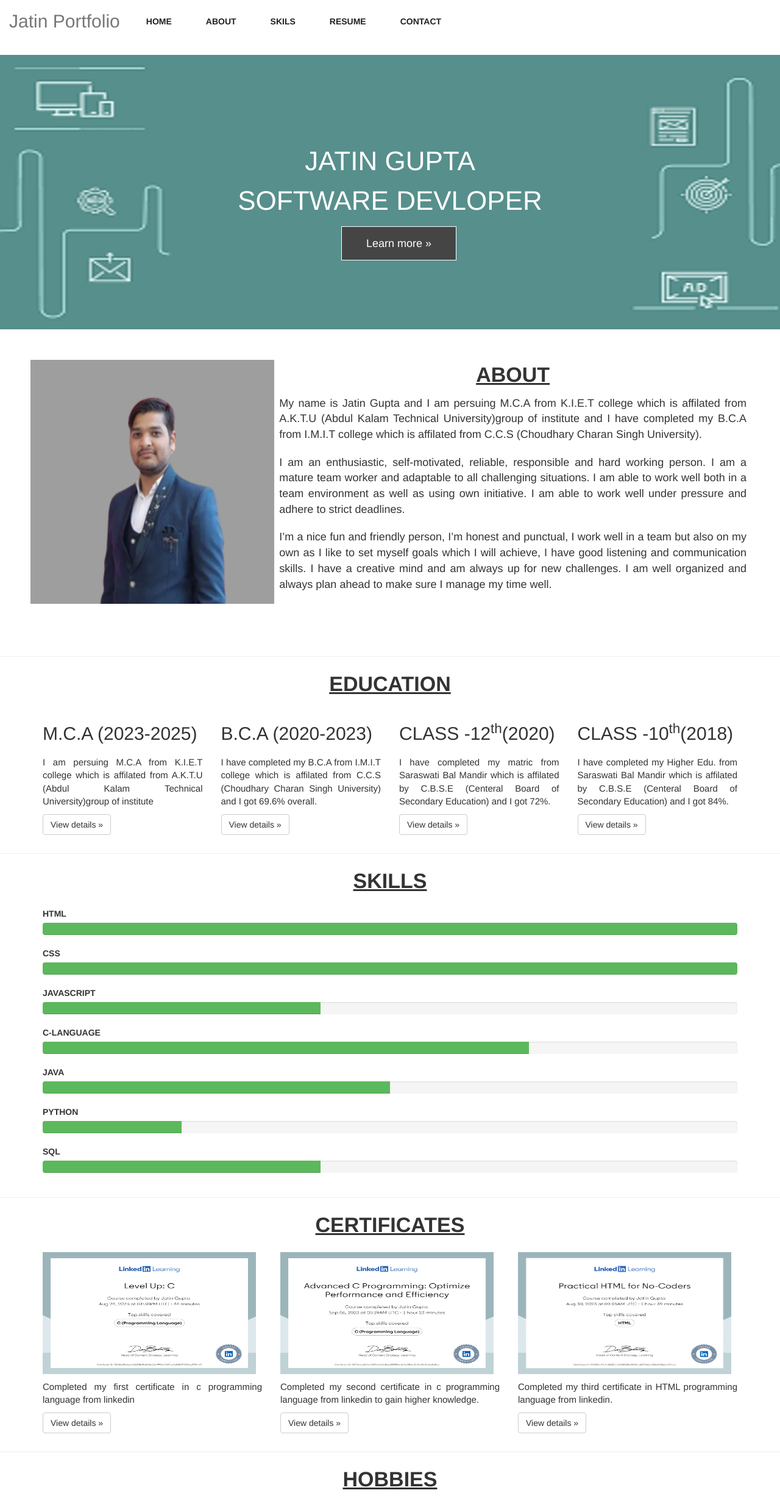
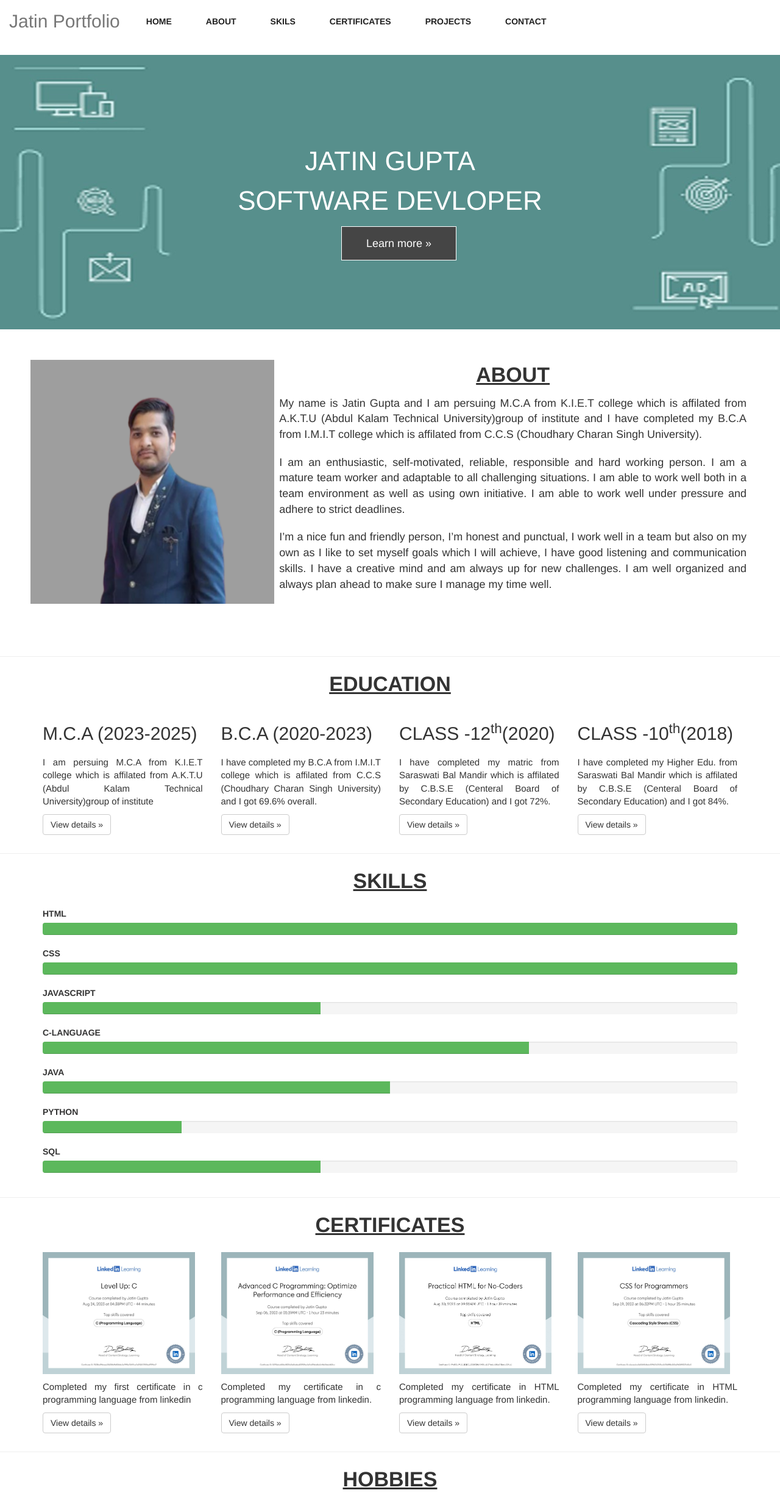
Before and after one commit to Jatin2753/jatin2753.github.io, a plain HTML site: page proper_portfolio/public_html/index.html in a window 1280 px wide. Shown: the top 2466 px of the page at 61% size. Drawn offline with nearby package versions, Linux system fonts and the light colour scheme.

Commit message:
proper portfolio
proper portfolio

```diff
--- a/proper_portfolio/public_html/index.html
+++ b/proper_portfolio/public_html/index.html
@@ -26,10 +26,11 @@
                 <div id="navbar" class="navbar-collapse collapse">
                     <ul class="nav navbar-nav">
                         <li ><a href="#">Home</a></li>
-                        <li><a href="#">About</a></li>
-                        <li ><a href="#">skils</a></li>
-                        <li><a href="#">Resume</a></li>
-                        <li><a href="#">contact</a></li>
+                        <li><a href="#about">About</a></li>
+                        <li ><a href="#skils">Skils</a></li>
+                        <li><a href="#certificates">Certificates</a></li>
+                        <li><a href="#projects">projects</a></li>
+                        <li><a href="#contact">contact</a></li>
 
                         <!--
                          <li class="dropdown">
@@ -59,6 +60,7 @@
             <p><a class="btn btn-primary btn-lg btn-dark" href="#" role="button">Learn more &raquo;</a></p>
         </div>
         <div class="about">
+            <a name="about"></a>
             <div class="row">
                 <div class="col-lg-4" > <img src="images/jatin.png" alt=""height="400px;" width="400px";/></div>
                 <div class="col-lg-8 heading" ><u><b>ABOUT</b></u>
@@ -78,6 +80,7 @@
             </div>
         </div>
         <hr>
+
 
         <div class="container">
             <div class="heading"><u><b>EDUCATION</b></u></div>
@@ -114,6 +117,7 @@
         <hr>
 
         <div class="container">
+            <a name="skils"></a>
             <div class="heading"><u><b>SKILLS</b></u></div>
             <div class="row">
                 <div class="col-md-12">
@@ -172,23 +176,30 @@
 
         <hr>
         <div class="container">
+            <a name="certificates"></a>
             <div class="heading"><u><b>CERTIFICATES</b></u></div>
             <div class="row">
-                <div class="col-md-4">
+                <div class="col-md-3">
 
-                    <img src="images/jatin c certificate.jpeg" alt="" height="200px;"width="350px;"/>
+                    <img src="images/jatin c certificate.jpeg" alt="" height="200px;"width="250px;"/>
                     <p class="para-2">Completed my first certificate in c programming language from linkedin</p>
 
                     <p><a class="btn btn-default" href="https://lnkd.in/gedDf4u2" role="button">View details &raquo;</a></p>
                 </div>
-                <div class="col-md-4">
-                    <img src="images/jatin c-2  certificate.jpeg" alt="" height="200px;"width="350px;"/>
-                    <p class="para-2"> Completed my second certificate in c programming language from linkedin to gain higher knowledge. </p>
+                <div class="col-md-3">
+                    <img src="images/jatin c-2  certificate.jpeg" alt="" height="200px;"width="250px;"/>
+                    <p class="para-2"> Completed my certificate in c programming language from linkedin. </p>
                     <p><a class="btn btn-default" href=" https://lnkd.in/dsAQgTp6 " role="button">View details &raquo;</a></p>
                 </div>
-                <div class="col-md-4">
-                    <img src="images/CertificateOfCompletion_Practical HTML for NoCoders_page-0001.jpg" alt="" height="200px;"width="350px;"/>
-                    <p class="para-2"> Completed my third certificate in HTML programming language from linkedin.</p>
+                <div class="col-md-3">
+                    <img src="images/CertificateOfCompletion_Practical HTML for NoCoders_page-0001.jpg" alt="" height="200px;"width="250px;"/>
+                    <p class="para-2"> Completed my certificate in HTML programming language from linkedin.</p>
+                    <p><a class="btn btn-default" href=" https://lnkd.in/dcmdNkRv" role="button">View details &raquo;</a></p>
+                </div>
+                <div class="col-md-3">
+
+                    <img src="images/css certificate.jpeg" alt="" height="200px;"width="250px;"/>
+                    <p class="para-2"> Completed my certificate in HTML programming language from linkedin.</p>
                     <p><a class="btn btn-default" href=" https://lnkd.in/dcmdNkRv" role="button">View details &raquo;</a></p>
                 </div>
 
@@ -216,6 +227,7 @@
         </div>
         <hr>
         <div class="container">
+            <a name="projects"></a>
             <div class="heading"><u><b>PROJECTS</b></u></div>
             <div class="row">
                 <div class="col-md-4">
@@ -242,6 +254,7 @@
 
         <hr>
         <div class="container">
+            <a name="contact"></a>
             <div class="row">
                 <div class="col-lg-6">
 
```
Also changed, not shown: proper_portfolio/public_html/images/css certificate.jpeg (added). Lines whose indentation alone changed are shown as unchanged.
